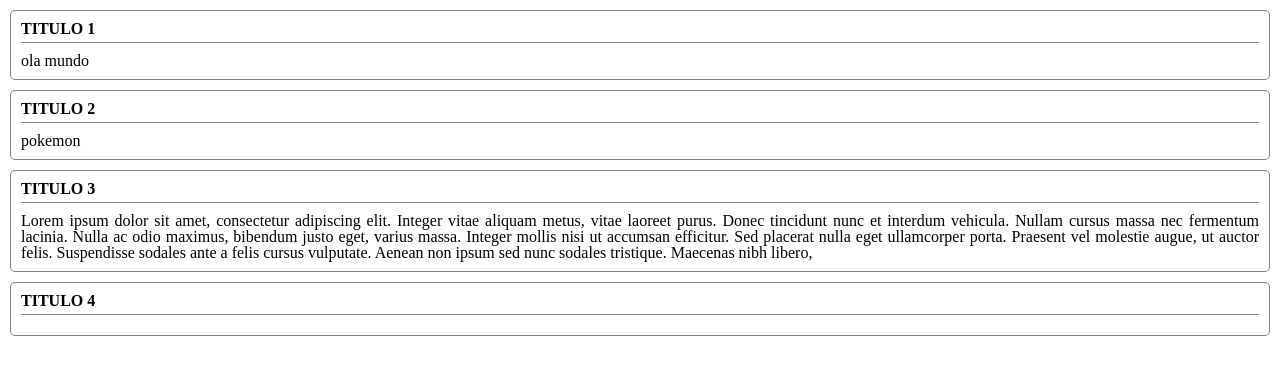
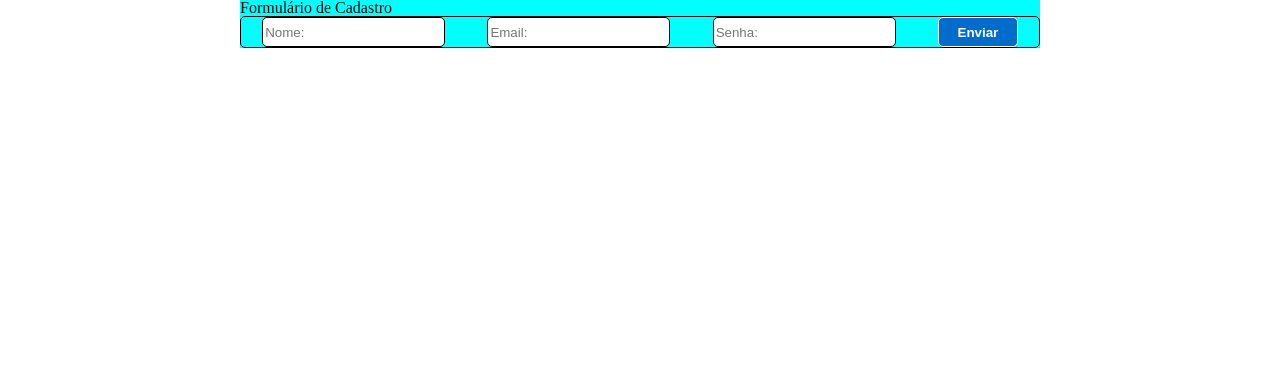
Before and after one commit to patriciatersariol/introducao-react-app, a React (Create React App) app: page / in a window 1280 px wide. Shown: the top 374 px of the page. Built offline with nearby package versions, Linux system fonts and the light colour scheme.

Commit message:
estilizando o form de envio

```diff
--- /dev/null
+++ b/src/App.css
@@ -0,0 +1,13 @@
+.app {
+    width: 800px;
+    background-color: aqua;
+    margin-left: auto;
+    margin-right: auto;
+}
+
+.input {
+    display: flex;
+    flex-direction: row;
+    justify-content: space-around;
+
+}
--- a/src/App.js
+++ b/src/App.js
@@ -1,19 +1,23 @@
-import Card from './components/card'
+import Input from "./components/Input"
+import Button from "./components/Button"
+import "./App.css"
 
 const App = () => {
   return (
     <div className="app">
-      <Card titulo="Titulo 1" texto="ola mundo" />
-      <Card titulo="Titulo 2" texto="pokemon" />
-      <Card titulo="Titulo 3" texto="Lorem ipsum dolor sit amet, consectetur adipiscing elit.
-                Integer vitae aliquam metus, vitae laoreet purus.
-                Donec tincidunt nunc et interdum vehicula.
-                Nullam cursus massa nec fermentum lacinia.
-                Nulla ac odio maximus, bibendum justo eget, varius massa.
-                Integer mollis nisi ut accumsan efficitur. Sed placerat nulla eget ullamcorper porta. Praesent vel molestie augue, ut auctor felis. Suspendisse sodales ante a felis cursus vulputate. Aenean non ipsum sed nunc sodales tristique. Maecenas nibh libero," />
-      <Card titulo="Titulo 4" />
+      <div className="box-input">
+        <p>Formulário de Cadastro</p>
+        <div className="input-body">
+          <div className="input">
+            <Input placeholder="Nome: " />
+            <Input placeholder="Email: " />
+            <Input placeholder="Senha: " />
+            <Button />
+          </div>
+        </div>
+      </div>
     </div>
-  );
+  )
 }
 
-export default App;
+export default App
--- /dev/null
+++ b/src/components/Button/button.css
@@ -0,0 +1,10 @@
+.btn {
+    background-color:  rgb(0, 108, 203);
+    color: white;
+    font-weight: bold;
+    padding: 0 15px;
+    height: 30px;
+    width: 80px;
+    border: 1px solid;
+    border-radius: 5px;
+}
--- /dev/null
+++ b/src/components/Button/index.js
@@ -0,0 +1,12 @@
+import React from "react"
+import "./button.css"
+
+const Button = () => {
+  return (
+    <div>
+      <button className="btn">Enviar</button>
+    </div>
+  )
+}
+
+export default Button
--- /dev/null
+++ b/src/components/Input/index.js
@@ -0,0 +1,12 @@
+import React from "react"
+import "./input.css"
+
+const Input = ({ placeholder }) => {
+  return (
+    <div className="container-input">
+      <input className="input" placeholder={placeholder}></input>
+    </div>
+  )
+}
+
+export default Input
--- /dev/null
+++ b/src/components/Input/input.css
@@ -0,0 +1,10 @@
+.container-input {
+    display: flex;
+    flex-direction: row;
+    justify-content: space-around;
+}
+
+.input {
+    border: 1px solid;
+    border-radius: 5px;
+}
--- a/src/components/card/card.css
+++ /dev/null
@@ -1,19 +0,0 @@
-
-.card {
-    border: 1px solid gray;
-    border-radius: 5px;
-    margin: 10px;
-    padding: 10px;
-}
-
-.card h1 {
-    border-bottom: 1px solid gray;
-    margin-bottom: 10px;
-    padding-bottom: 5px;
-    text-transform: uppercase;
-    font-weight: bold;
-}
-
-.card div {
-    text-align: justify;
-}
--- a/src/components/card/index.js
+++ /dev/null
@@ -1,14 +0,0 @@
-import './card.css'
-
-const Card = ({ titulo, texto }) => {
-    return (
-        <div className="card">
-            <h1>{titulo}</h1>
-            <div>
-                {texto}
-            </div>
-        </div>
-    );
-}
-
-export default Card;
```
Also changed, not shown: 1 other file (tests, documents, lock files or other folders).
